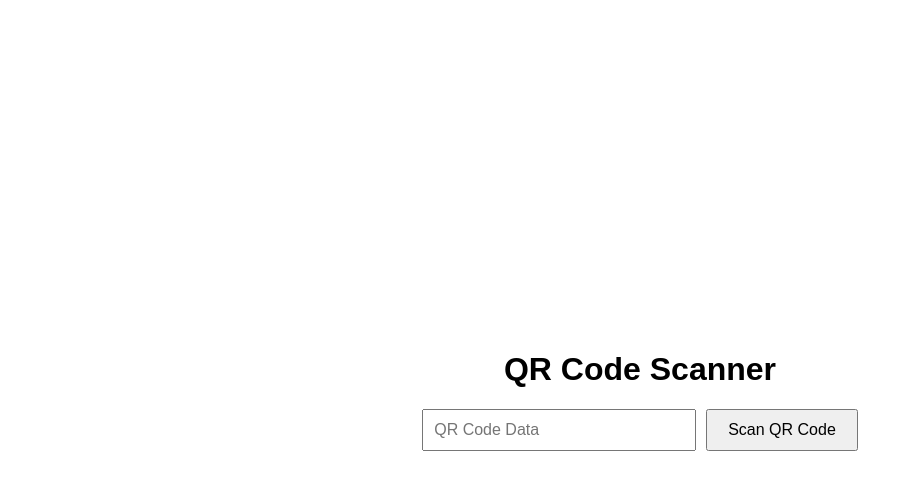
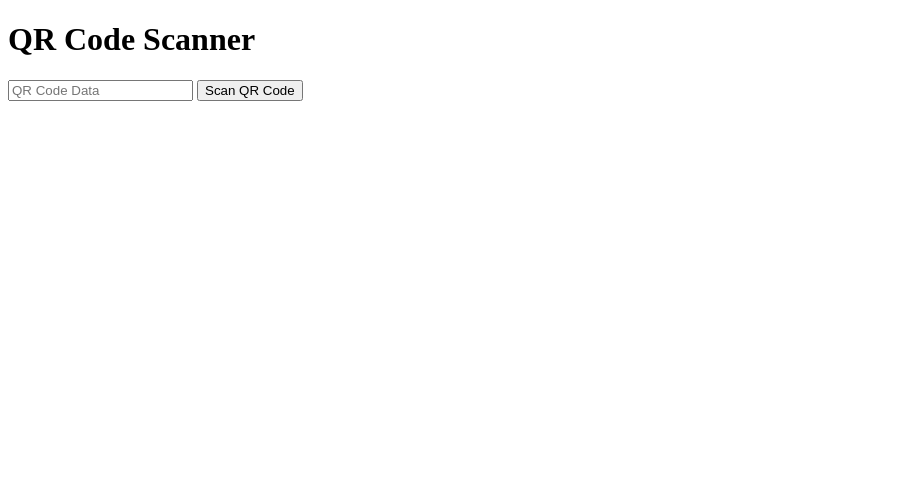
Before and after one commit to RahymCharyyev/qr-code-scanner, a plain HTML site: page index.html in a window 1280 px wide. Shown: the whole page, without its empty margins (0-913 px from the left). Drawn offline with Linux system fonts and the light colour scheme.

Commit message:
✨feature: Refactored the code

```diff
--- a/index.html
+++ b/index.html
@@ -4,7 +4,6 @@
     <meta charset="UTF-8" />
     <meta name="viewport" content="width=device-width, initial-scale=1.0" />
     <title>QR Code Scanner</title>
-    <link rel="stylesheet" href="styles.css" />
   </head>
   <body>
     <div class="container">
@@ -17,6 +16,44 @@
     </div>
 
     <script src="html5-qrcode.min.js"></script>
-    <script src="script.js"></script>
+    <script>
+      document.getElementById('scan-btn').addEventListener('click', () => {
+        const qrReader = document.getElementById('qr-reader');
+        qrReader.style.display = 'block'; // Показать элемент для камеры
+
+        function onScanSuccess(decodedText) {
+          // Помещаем данные из QR-кода в инпут
+          document.getElementById('qr-data').value = decodedText;
+          // Останавливаем сканирование после успешного считывания
+          html5QrCode
+            .stop()
+            .then(() => {
+              qrReader.style.display = 'none'; // Скрыть элемент для камеры
+            })
+            .catch((err) => {
+              console.error('Не удалось остановить камеру', err);
+            });
+        }
+
+        function onScanFailure(error) {
+          console.warn(`Ошибка сканирования: ${error}`);
+        }
+
+        const html5QrCode = new Html5Qrcode('qr-reader');
+        html5QrCode
+          .start(
+            { facingMode: 'environment' }, // Камера задняя
+            {
+              fps: 10, // Частота кадров
+              qrbox: { width: 250, height: 250 }, // Размер области сканирования
+            },
+            onScanSuccess,
+            onScanFailure
+          )
+          .catch((err) => {
+            console.error('Ошибка инициализации QR-считывателя', err);
+          });
+      });
+    </script>
   </body>
 </html>
--- a/script.js
+++ /dev/null
@@ -1,37 +0,0 @@
-document.getElementById('scan-btn').addEventListener('click', () => {
-  const qrReader = document.getElementById('qr-reader');
-  qrReader.style.display = 'block'; // Показать элемент для камеры
-
-  function onScanSuccess(decodedText) {
-    // Помещаем данные из QR-кода в инпут
-    document.getElementById('qr-data').value = decodedText;
-    // Останавливаем сканирование после успешного считывания
-    html5QrCode
-      .stop()
-      .then(() => {
-        qrReader.style.display = 'none'; // Скрыть элемент для камеры
-      })
-      .catch((err) => {
-        console.error('Не удалось остановить камеру', err);
-      });
-  }
-
-  function onScanFailure(error) {
-    console.warn(`Ошибка сканирования: ${error}`);
-  }
-
-  const html5QrCode = new Html5Qrcode('qr-reader');
-  html5QrCode
-    .start(
-      { facingMode: 'environment' }, // Камера задняя
-      {
-        fps: 10, // Частота кадров
-        qrbox: { width: 250, height: 250 }, // Размер области сканирования
-      },
-      onScanSuccess,
-      onScanFailure
-    )
-    .catch((err) => {
-      console.error('Ошибка инициализации QR-считывателя', err);
-    });
-});
--- a/styles.css
+++ /dev/null
@@ -1,36 +0,0 @@
-body {
-  font-family: Arial, sans-serif;
-  display: flex;
-  justify-content: center;
-  align-items: center;
-  height: 100vh;
-  margin: 0;
-}
-
-.container {
-  text-align: center;
-}
-
-.input-group {
-  display: flex;
-  align-items: center;
-  justify-content: center;
-  margin-bottom: 20px;
-}
-
-#qr-data {
-  padding: 10px;
-  font-size: 16px;
-  width: 250px;
-}
-
-#scan-btn {
-  padding: 10px 20px;
-  font-size: 16px;
-  margin-left: 10px;
-  cursor: pointer;
-}
-
-#qr-reader {
-  margin-top: 20px;
-}
```
